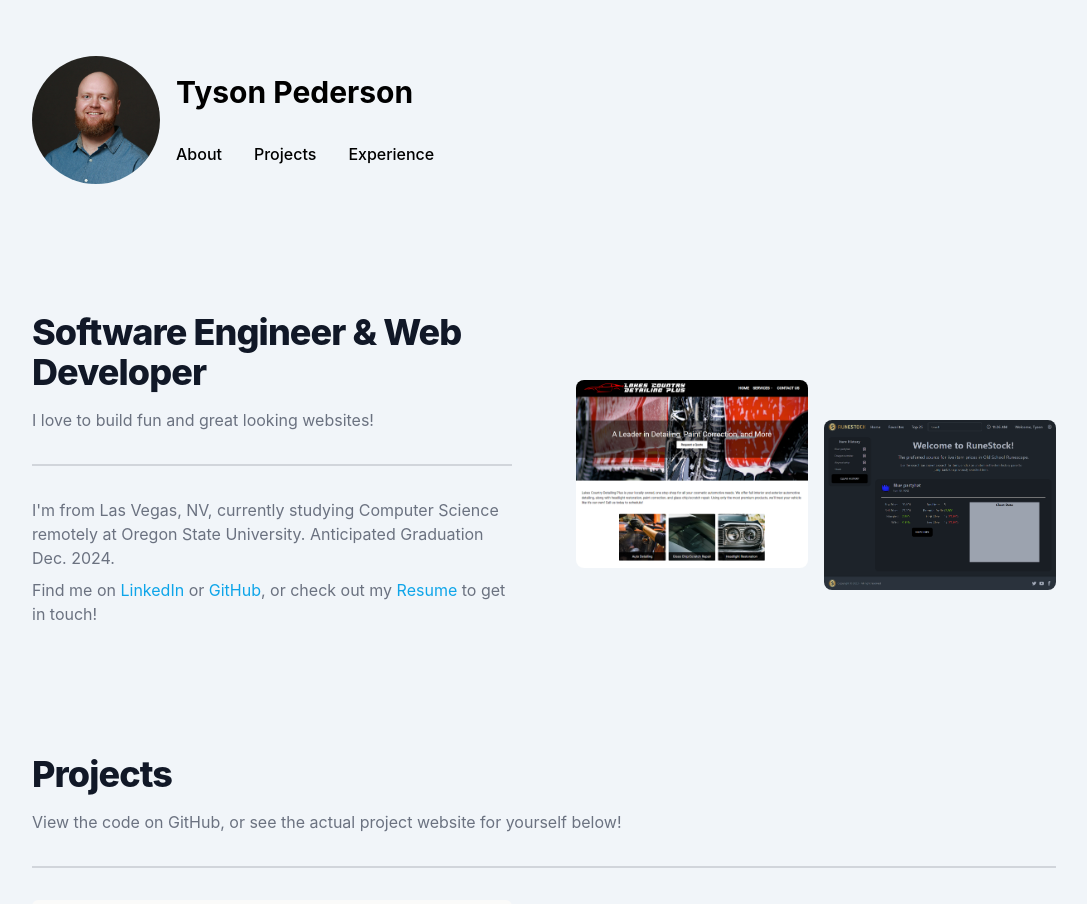
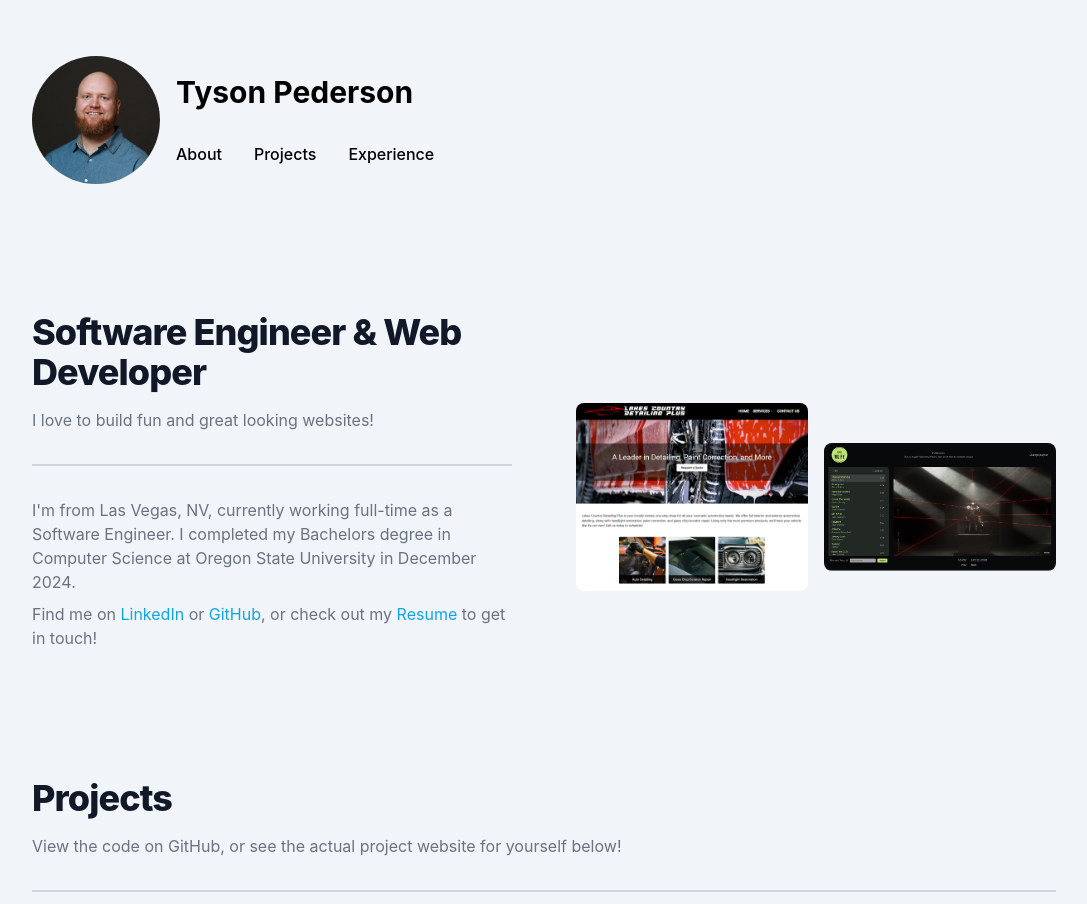
Before and after one commit to T-Pederson/portfolio, a React (Vite) app: page / in a window 1280 px wide. Shown: the top 904 px of the page, without its empty margins (96-1183 px from the left). Built offline with nearby package versions, Linux system fonts and the light colour scheme.

Commit message:
Added Vidify project and updated About, Experience and Footer

```diff
--- a/src/components/About.jsx
+++ b/src/components/About.jsx
@@ -1,5 +1,5 @@
 import lcdp from "../assets/lakes_country_detailing_plus.png";
-import runestock from "../assets/runestock.png";
+import vidify from "../assets/vidify.png";
 
 export default function About() {
   return (
@@ -14,9 +14,9 @@ export default function About() {
           </p>
           <hr className="my-6 md:my-8 border-gray-300 border" />
           <p>
-            I&apos;m from Las Vegas, NV, currently studying Computer Science
-            remotely at Oregon State University. Anticipated Graduation Dec.
-            2024.
+            I&apos;m from Las Vegas, NV, currently working full-time as a
+            Software Engineer. I completed my Bachelors degree in Computer
+            Science at Oregon State University in December 2024.
           </p>
           <p className="mt-2">
             Find me on{" "}
@@ -55,13 +55,13 @@ export default function About() {
             />
           </a>
           <a
-            href="https://runestock.netlify.app/"
+            href="https://vidify-player.netlify.app/"
             className="hover:opacity-60 hover:cursor-pointer hover:scale-105 transition-all duration-200"
           >
             <img
               className="mt-4 w-full lg:mt-10 rounded-lg"
-              src={runestock}
-              alt="RuneStock home page"
+              src={vidify}
+              alt="Vidify player page"
             />
           </a>
         </div>
--- a/src/components/Experience.jsx
+++ b/src/components/Experience.jsx
@@ -5,10 +5,23 @@ import cura from "../assets/cura.png";
 const experience = [
   {
     id: 1,
+    title: "Software Engineer",
+    description:
+      "Software Engineer focused on building a Shipper Integration microservice to enable API-based communication between Trimble software and external shipper systems, replacing legacy EDI transmissions.",
+    date: "Jan, 2025 - Current",
+    company: {
+      name: "Trimble Inc.",
+      division: "Transportation Enterprise",
+      href: "https://www.trimble.com/en",
+      imageSrc: trimble,
+    },
+  },
+  {
+    id: 2,
     title: "Software Engineer Intern",
     description:
       "Software Engineer Intern focused on UX regression testing and migrating tests from a legacy framework.",
-    date: "Jun, 2024 - Current",
+    date: "Jun, 2024 - Sept 2024",
     company: {
       name: "Trimble Inc.",
       division: "e-Builder",
@@ -17,7 +30,7 @@ const experience = [
     },
   },
   {
-    id: 2,
+    id: 3,
     title: "Software Engineer Intern",
     description:
       "Software Engineer Intern focused on creating device testing programs for hardware manufacturing QA.",
@@ -30,7 +43,7 @@ const experience = [
     },
   },
   {
-    id: 3,
+    id: 4,
     title: "Hackathon",
     description:
       "Our team created Cura, a Python CLI app where users cross-check their medications to confirm no negative interactions.",
--- a/src/components/Footer.jsx
+++ b/src/components/Footer.jsx
@@ -4,7 +4,7 @@ export default function Footer() {
       <hr className="border-gray-300 border mx-auto max-w-screen-xl" />
       <div className="mx-auto max-w-screen-xl mt-8 md:flex md:items-center md:justify-between text-gray-500">
         <span className="sm:text-center">
-          © 2024{" "}
+          © 2025{" "}
           <a href="#" className="hover:underline">
             Tyson Pederson
           </a>
--- a/src/components/Projects.jsx
+++ b/src/components/Projects.jsx
@@ -1,13 +1,27 @@
 import Project from "./Project";
 import ProjectReversed from "./ProjectReversed";
+import vidify from "../assets/vidify.png";
 import runestock from "../assets/runestock.png";
 import lcdp from "../assets/lakes_country_detailing_plus.png";
 import pokememory from "../assets/pokememory.png";
 import cycleblog from "../assets/cycleblog.png";
 
 const projects = [
+    {
+    id: 1,
+    title: "Vidify",
+    overview:
+      "A full-stack web app that plays embedded YouTube videos corresponding to songs from a user's public Spotify playlists. React powered front end, Express and MongoDB powered back end.",
+    description:
+      "I've always enjoyed watching music videos on YouTube and curating playlists on Spotify, but I couldn't find a tool that seamlessly connected the two. To solve this, I built a web app that links a user's public Spotify playlists with corresponding YouTube music videos—combining the best of both platforms in one experience.",
+    image: vidify,
+    alt: "Vidify player page",
+    codeLink: "https://github.com/T-Pederson/Vidify",
+    previewLink: "https://vidify-player.netlify.app/",
+    reversed: false,
+  },
   {
-    id: 1,
+    id: 2,
     title: "Cycle Blog",
     overview:
       "A full-stack web app to discuss all things cycling! React powered front end, Express and PostgreSQL powered back end.",
@@ -17,19 +31,6 @@ const projects = [
     alt: "Cycle Blog home page",
     codeLink: "https://github.com/T-Pederson/cycleBlog",
     previewLink: "https://cycleblog-user.netlify.app/",
-    reversed: false,
-  },
-  {
-    id: 2,
-    title: "RuneStock",
-    overview:
-      "A WebApp that provides real time pricing info for items in the game Old School Runescape.",
-    description:
-      "Get real time data on buy/sell prices, calculated margins, ROI, total potential profit, and more! Gain an edge over other players when trading items on the Grand Exchange and start building your empire today!",
-    image: runestock,
-    alt: "RuneStock home page",
-    codeLink: "https://github.com/T-Pederson/RuneStock",
-    previewLink: "https://runestock.netlify.app/",
     reversed: true,
   },
   {
@@ -47,6 +48,19 @@ const projects = [
   },
   {
     id: 4,
+    title: "RuneStock",
+    overview:
+      "A WebApp that provides real time pricing info for items in the game Old School Runescape.",
+    description:
+      "Get real time data on buy/sell prices, calculated margins, ROI, total potential profit, and more! Gain an edge over other players when trading items on the Grand Exchange and start building your empire today!",
+    image: runestock,
+    alt: "RuneStock home page",
+    codeLink: "https://github.com/T-Pederson/RuneStock",
+    previewLink: "https://runestock.netlify.app/",
+    reversed: true,
+  },
+  {
+    id: 5,
     title: "PokeMemory",
     overview: "A memory game based on Pokemon.",
     description:
@@ -55,7 +69,7 @@ const projects = [
     alt: "PokeMemory home page home page",
     codeLink: "https://github.com/T-Pederson/pokememory",
     previewLink: "https://pokememory-tp.netlify.app/",
-    reversed: true,
+    reversed: false,
   },
 ];
 
```
Also changed, not shown: src/assets/vidify.png (added).
